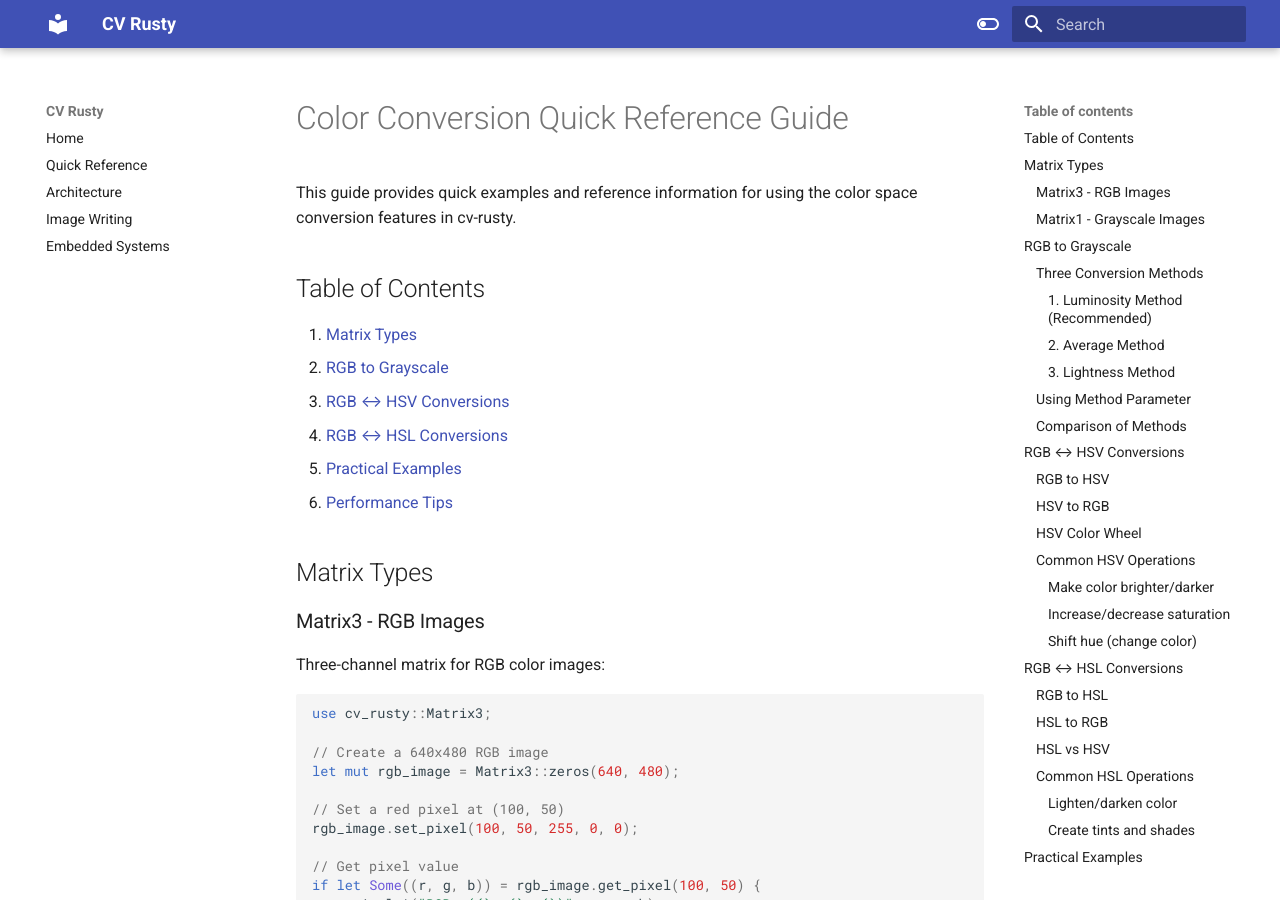
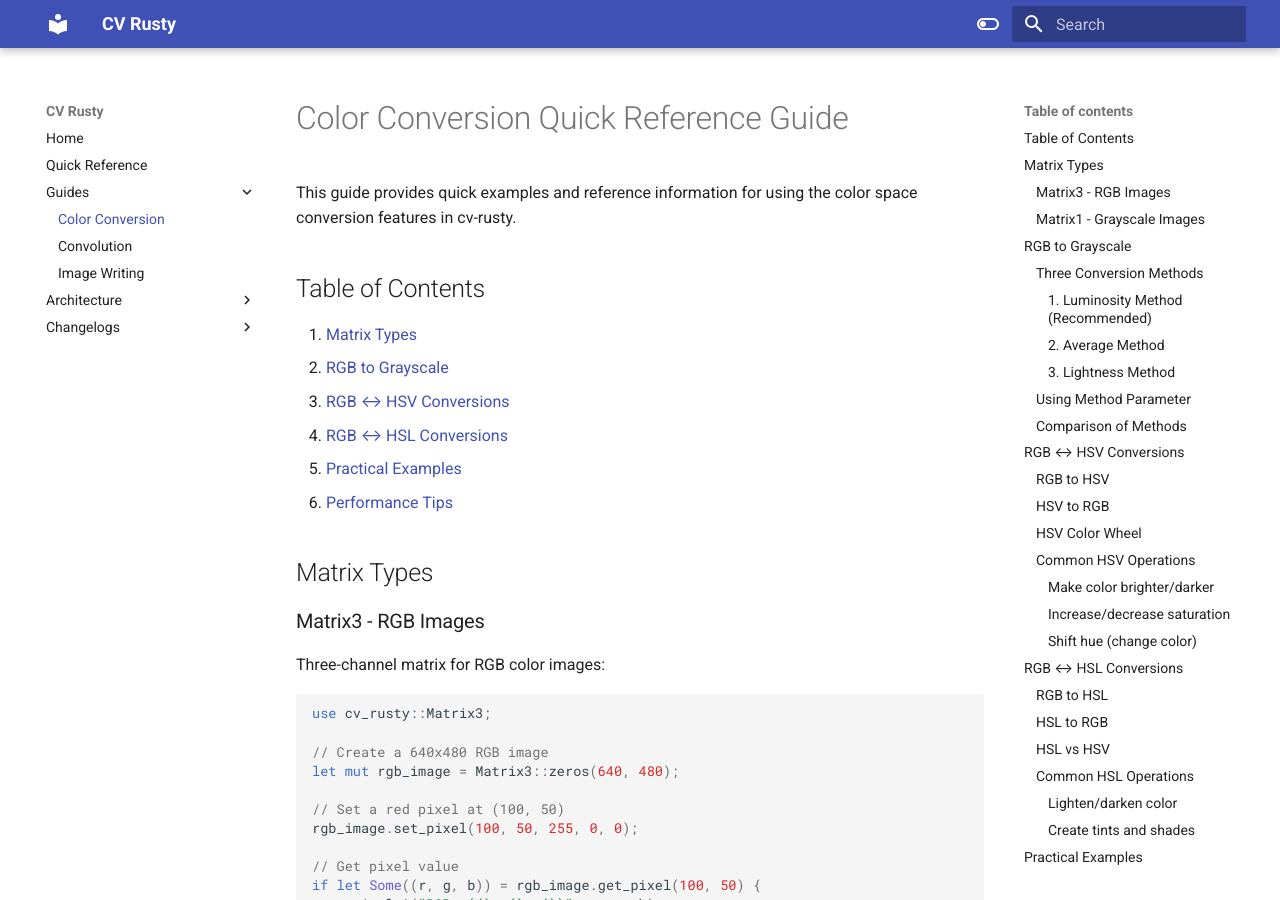
Before and after one commit to johnhalz/cv-rusty, an MkDocs documentation site: the page built from docs/guides/color-conversion-guide.md, in a window 1280 px wide and 900 px high. Built offline with MkDocs 1.6.1 and Material for MkDocs 9.7.7, drawn with Linux system fonts in a browser that asks for light colours.

Commit message:
Reorganize documentation into structured folders
Move docs into guides/, changelogs/, and architecture/ subfolders and
update mkdocs.yaml navigation to reflect the new paths.

```diff
--- a/mkdocs.yaml
+++ b/mkdocs.yaml
@@ -3,9 +3,15 @@ site_name: CV Rusty
 nav:
   - Home: index.md
   - Quick Reference: quick-reference.md
-  - Architecture: architecture.md
-  - Image Writing: image-writing.md
-  - Embedded Systems: embedded.md
+  - Guides:
+      - Color Conversion: guides/color-conversion-guide.md
+      - Convolution: guides/convolution.md
+      - Image Writing: guides/image-writing.md
+  - Architecture:
+      - Overview: architecture/architecture.md
+      - Embedded Systems: architecture/embedded.md
+  - Changelogs:
+      - Color Features: changelogs/changelog-color-features.md
 
 theme:
   name: material
```
Also changed, not shown: docs/architecture/architecture.md (renamed from docs/architecture.md), docs/architecture/embedded.md (renamed from docs/embedded.md), docs/changelogs/changelog-color-features.md (renamed from docs/CHANGELOG_COLOR_FEATURES.md), docs/guides/color-conversion-guide.md (renamed from docs/COLOR_CONVERSION_GUIDE.md), docs/guides/convolution.md (renamed from docs/CONVOLUTION.md), docs/guides/image-writing.md (renamed from docs/image-writing.md).
